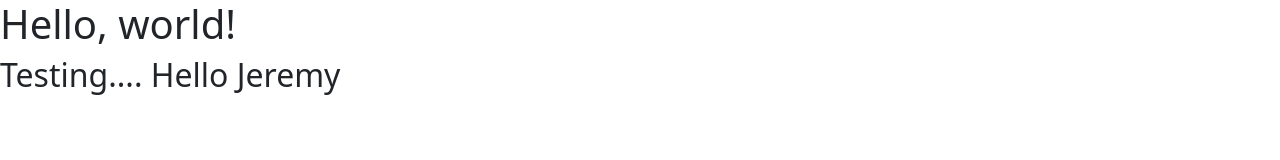
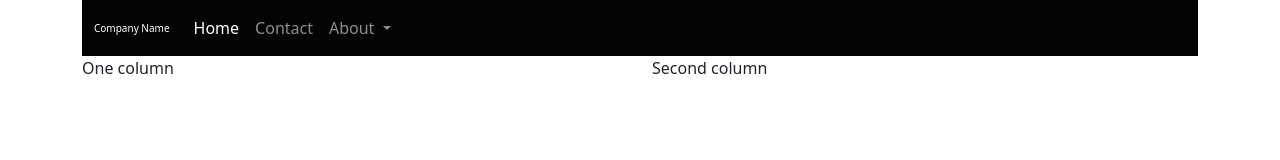
Before and after one commit to OceanSkys/collab-practice2, a plain HTML site: page index.html in a window 1280 px wide. Drawn offline with nearby package versions, Linux system fonts and the light colour scheme.

Commit message:
added nav bar and two column still not done need to add footer and different background colors

```diff
--- a/index.html
+++ b/index.html
@@ -11,8 +11,50 @@
     <title>Hello, world!</title>
   </head>
   <body>
-    <h1>Hello, world!</h1>
-    <h2>Testing.... Hello Jeremy</h2>
+    <div class="container">
+      <nav class="navbar navbar-expand-md navbar-dark" style="background-color: #040404;">
+        <div class="container-fluid">
+          <a class="navbar-brand"  href="https://getbootstrap.com/docs/5.1/components/navbar/" style="font-size: 10px;">Company Name</a>
+          <button class="navbar-toggler" type="button" data-bs-toggle="collapse" data-bs-target="#navbarSupportedContent" aria-controls="navbarSupportedContent" aria-expanded="false" aria-label="Toggle navigation">
+            <span class="navbar-toggler-icon"></span>
+          </button>
+          <div class="collapse navbar-collapse" id="navbarSupportedContent">
+            <ul class="navbar-nav  me-auto mb-2 mb-lg-0">
+              <li class="nav-item">
+                <a class="nav-link active" aria-current="page" href="#">Home</a>
+              </li>
+              <li class="nav-item">
+                <a class="nav-link" href="#">Contact</a>
+              </li>
+              <li class="nav-item dropdown">
+                <a class="nav-link dropdown-toggle" href="#" id="navbarDropdown" role="button" data-bs-toggle="dropdown" aria-expanded="false">
+                  About
+                </a>
+                <ul class="dropdown-menu" aria-labelledby="navbarDropdown">
+                  <li><a class="dropdown-item" href="#">Store Hours</a></li>
+                  <li><a class="dropdown-item" href="#">Menu Items</a></li>
+                  <li><hr class="dropdown-divider"></li>
+                  <li><a class="dropdown-item" href="#">History</a></li>
+                </ul>
+              </li>
+          </div>
+        </div>
+      </nav>
+    </div>
+    <!-- container Placement -->
+    <div class="container">
+      <div class="row">
+        <div class="col-6" >
+          One column
+        </div>
+        <div class="col-6" >
+          Second column
+        </div>
+      </div>
+
+    </div>
+
+
 
     <!-- Optional JavaScript; choose one of the two! -->
 
```
Also changed, not shown: images/Together.png (added).
